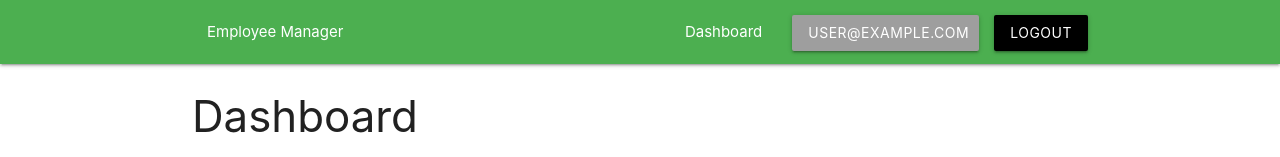
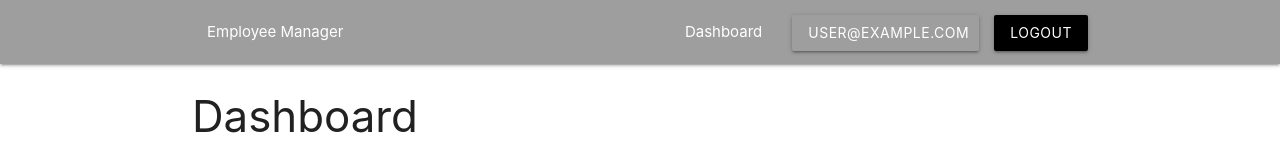
Before and after one commit to nejilabs/TVS-VueJSFireStoreBuildandDeploy-EmployeeManager-20180209, a Vue app: page / in a window 1280 px wide. Shown: the top 157 px of the page. Built offline with nearby package versions, Linux system fonts and the light colour scheme; no server answers; the database is empty; sample sign-in values are in the browser's storage.

Commit message:
updates on design

```diff
--- a/src/components/Login.vue
+++ b/src/components/Login.vue
@@ -1,6 +1,5 @@
 <template>
   <div>
-    <div class="container">
     <div class="row">
       <div class="col s12 m12">
         <div class="login card-panel grey lighten-4 black-text center">
@@ -23,7 +22,6 @@
               Login
             </button>
           </form>
-          </div>
         </div>
       </div>
     </div>
--- a/src/components/Navbar.vue
+++ b/src/components/Navbar.vue
@@ -1,5 +1,5 @@
 <template>
-  <nav class="nav-wrapper green">
+  <nav class="nav-wrapper grey">
     <div class="container">
       <ul class="left">
         <li>
--- a/src/components/Register.vue
+++ b/src/components/Register.vue
@@ -1,6 +1,5 @@
 <template>
   <div>
-    <div class="container">
     <div class="row">
       <div class="col s12 m12">
         <div class="login card-panel grey lighten-4 black-text center">
@@ -23,7 +22,6 @@
               Register
             </button>
           </form>
-          </div>
         </div>
       </div>
     </div>
```
Lines whose indentation alone changed are shown as unchanged.
